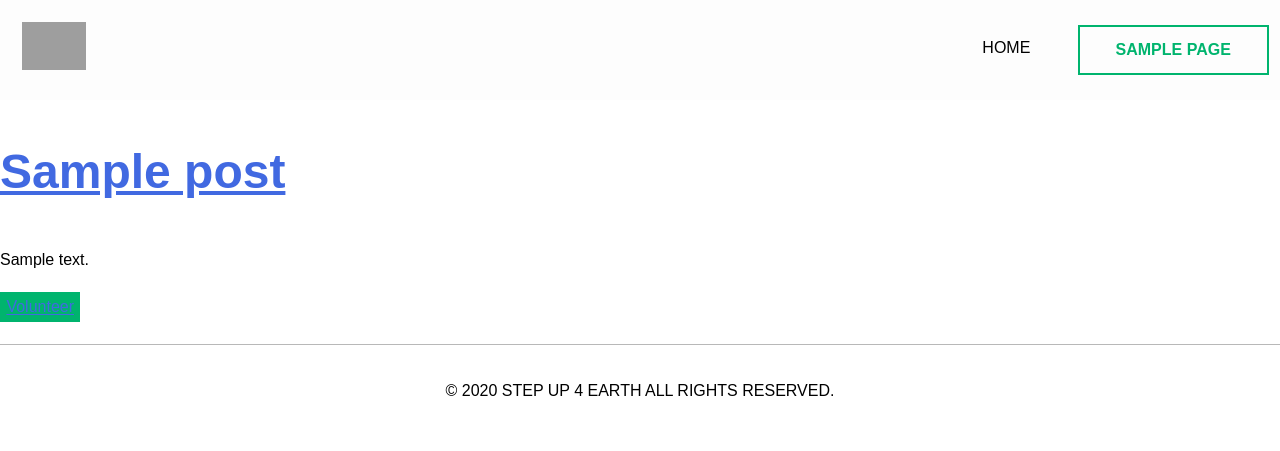
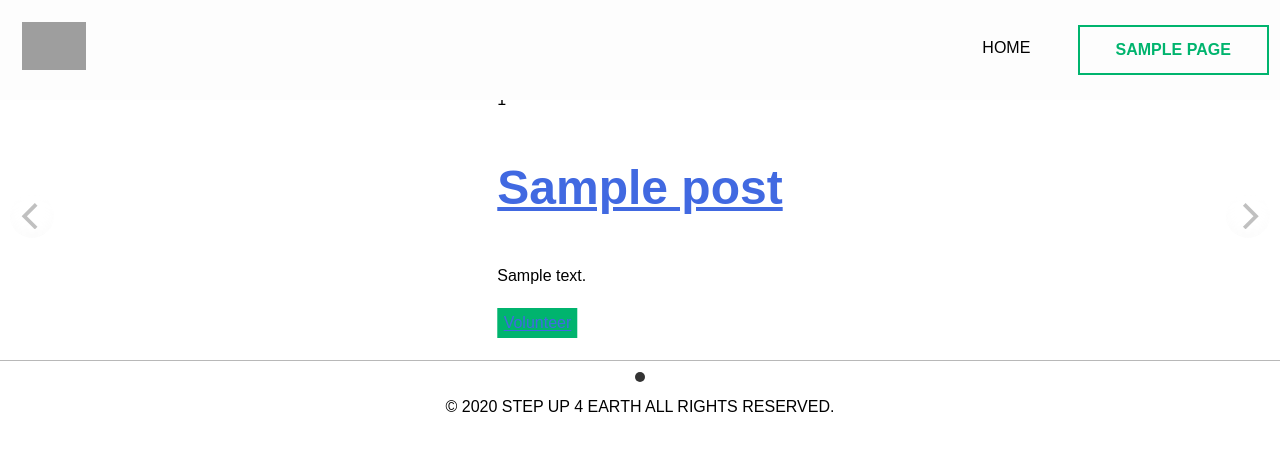
Before and after one commit to redacademy/ecofair-winter-2020, a WordPress theme: template themes/ecofair-theme/archive-workshop.php in a window 1280 px wide. Shown: the top 451 px of the page. Run offline with PHP 8.4 and a stand-in for WordPress, Linux system fonts and the light colour scheme; the site name, menu and one post (Sample post) are stand-ins, and other content is empty; style sheets or scripts are compiled from the project's sources; some libraries are stand-ins or nearby versions; some web fonts are replaced; grey boxes are pictures that could not be loaded.

Commit message:
add v1 flickity to workshops page, add flickity cdns to the functions.php

```diff
--- a/themes/ecofair-theme/archive-workshop.php
+++ b/themes/ecofair-theme/archive-workshop.php
@@ -34,7 +34,9 @@ get_header(); ?>
 			<?php endif; ?>
 
 			<?php /* Start the Loop */ ?>
+			<div class="carousel" data-flickity='{"freeScroll": true}'>
 			<?php while ( have_posts() ) : the_post(); ?>
+			<div class="carousel-cell">
 			<article id="post-<?php the_ID(); ?>" <?php post_class(); ?>>
 			<div class="workshop-order-number">
 			    <p>1</p>
@@ -57,8 +59,9 @@ get_header(); ?>
 			<div class="orange-green-box"></div>
 			<div class="green-line"></div>
 			</article><!-- #post-## -->
-
+			</div>
 			<?php endwhile; ?>
+			</div>
 
 			<?php the_posts_navigation(); ?>
 
--- a/themes/ecofair-theme/functions.php
+++ b/themes/ecofair-theme/functions.php
@@ -102,11 +102,13 @@ add_filter( 'stylesheet_uri', 'red_starter_minified_css', 10, 2 );
  * Enqueue scripts and styles.
  */
 function red_starter_scripts() {
-    wp_enqueue_style( 'red-starter-style', get_stylesheet_uri() );
+	wp_enqueue_style( 'style', get_stylesheet_uri() );
+	wp_enqueue_style('flickity-css', 'https://unpkg.com/flickity@2/dist/flickity.min.css');
 
+	wp_enqueue_script( 'flickity-js', 'https://unpkg.com/flickity@2/dist/flickity.pkgd.min.js', array(), false, true );
 	wp_enqueue_script( 'menu-js', get_template_directory_uri() . '/build/js/menu.min.js', array(), false, true );
-	wp_enqueue_script( 'red-starter-navigation', get_template_directory_uri() . '/build/js/navigation.min.js', array(), '20151215', true );
-	wp_enqueue_script( 'red-starter-skip-link-focus-fix', get_template_directory_uri() . '/build/js/skip-link-focus-fix.min.js', array(), '20151215', true );
+	wp_enqueue_script( 'navigation', get_template_directory_uri() . '/build/js/navigation.min.js', array(), '20151215', true );
+	wp_enqueue_script( 'skip-link-focus-fix', get_template_directory_uri() . '/build/js/skip-link-focus-fix.min.js', array(), '20151215', true );
 
 	if ( is_singular() && comments_open() && get_option( 'thread_comments' ) ) {
 		wp_enqueue_script( 'comment-reply' );
--- a/themes/ecofair-theme/sass/_workshop.scss
+++ b/themes/ecofair-theme/sass/_workshop.scss
@@ -17,6 +17,11 @@
 		}
 	    }
 	    .workshop {
+		width: 95vw;
+		margin: 1rem;
+		@include desktop {
+		    max-width: 1176px;
+		}
 		display: grid;
 		grid-template-columns: repeat(3, 1fr) ;
 		grid-template-rows: repeat(2, auto) .6rem repeat(6, auto);
```
